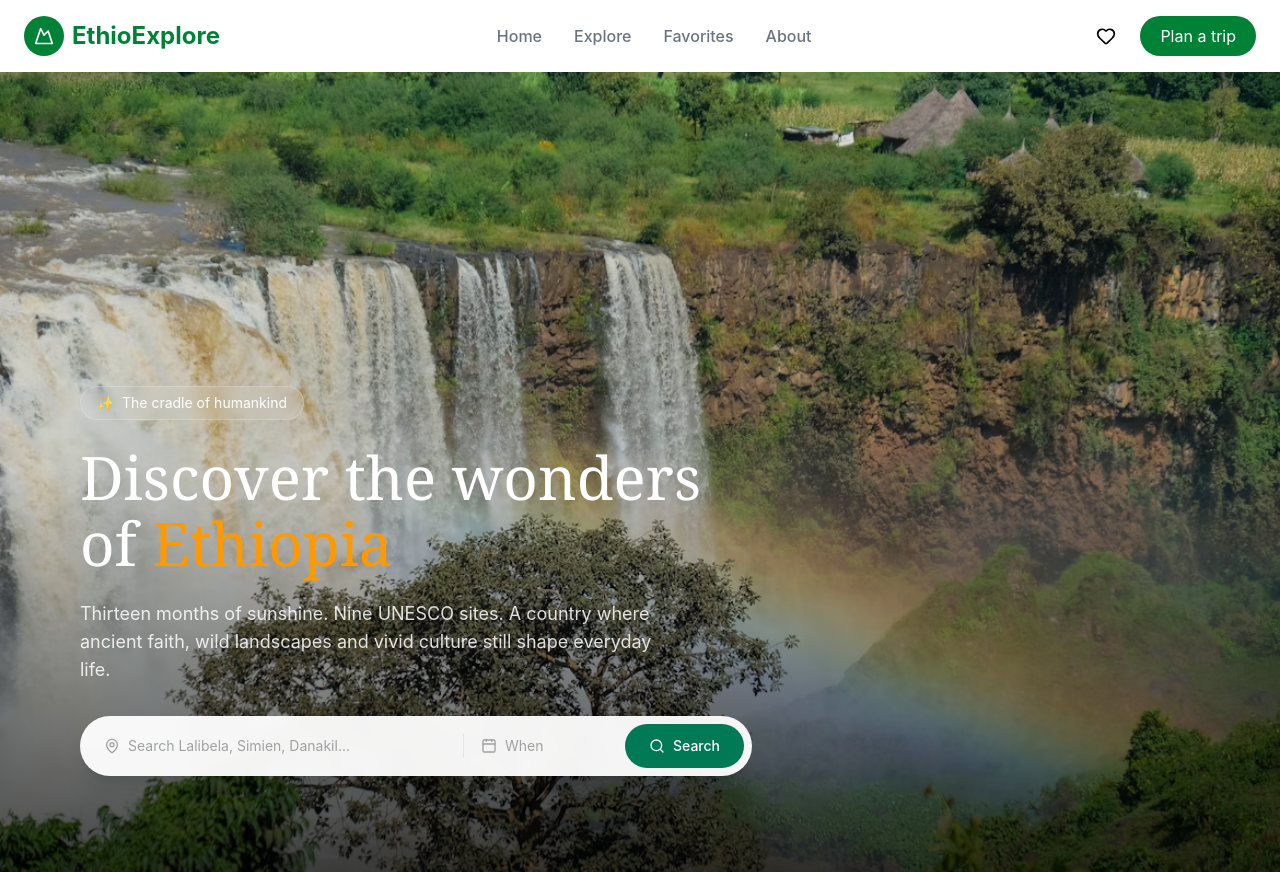
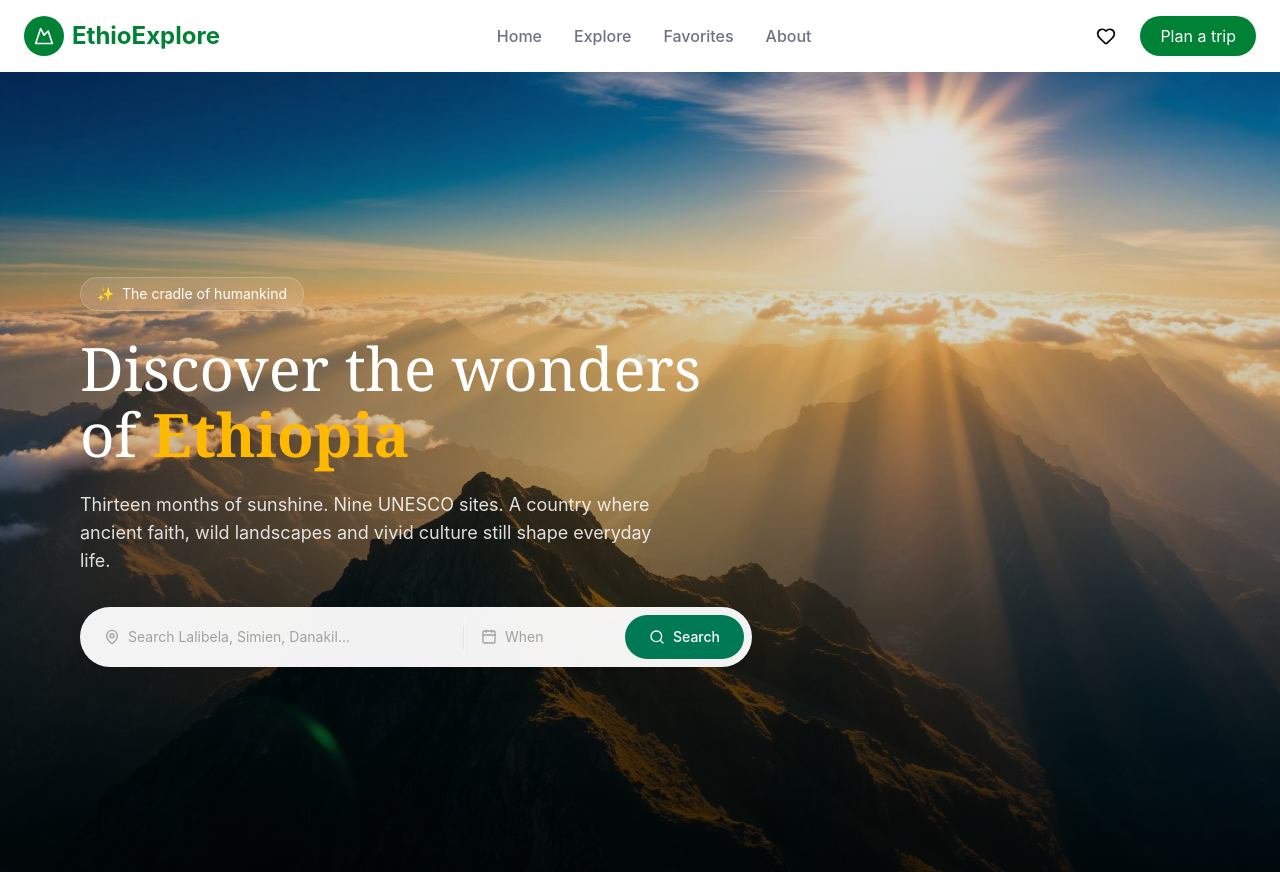
Before and after one commit to Meaza336/EthioExplore, a React (Vite) app: page / in a window 1280 px wide. Built offline with nearby package versions, Linux system fonts and the light colour scheme.

Commit message:
improve  hero section with background image

```diff
--- a/src/components/Hero.tsx
+++ b/src/components/Hero.tsx
@@ -1,28 +1,23 @@
 import { useState } from "react";
 import { MapPin, Calendar, Search } from "lucide-react";
-import profile from "../assets/Back ground image.jpg";
+import profile from "../assets/hero-simien.jpg";
 export function HeroSection() {
   const [destination, setDestination] = useState("");
   const [when, setWhen] = useState("");
 
   const handleSearch = () => {
-    // Wire this up to your search/routing logic
     console.log({ destination, when });
   };
 
   return (
     <section className="relative min-h-screen w-full overflow-hidden">
-      {/* Background image */}
-      <img
-        src={profile}
-        className="absolute inset-0 h-full w-full object-cover"
-      />
+     <img
+  src={profile}
+  alt="Beautiful Ethiopian landscape"
+  className="absolute inset-0 h-full w-full object-cover"/>
 
-      {/* Gradient overlay for text legibility */}
       <div className="absolute inset-0 bg-gradient-to-t from-black/70 via-black/20 to-black/10" />
-
-      {/* Content */}
-      <div className="relative z-10 flex min-h-screen flex-col justify-end px-6 pb-24 sm:px-12 lg:px-20">
+      <div className="relative z-10 flex min-h-screen flex-col justify-center px-6 sm:px-12 lg:px-20">
         <div className="max-w-2xl">
           {/* Eyebrow badge */}
           <span className="mb-6 inline-flex w-fit items-center gap-2 rounded-full border border-white/20 bg-white/10 px-4 py-1.5 text-sm text-white backdrop-blur-sm">
@@ -34,7 +29,7 @@ export function HeroSection() {
           <h1 className="font-serif text-5xl leading-[1.1] text-white sm:text-6xl">
             Discover the wonders
             <br />
-            of <span className="text-amber-500">Ethiopia</span>
+            of <span className="text-amber-400 font-extrabold">Ethiopia</span>
           </h1>
 
           {/* Subtext */}
```
Also changed, not shown: src/assets/Background.jpg (renamed from src/assets/Back ground image.jpg), src/assets/hero-simien.jpg (added).
